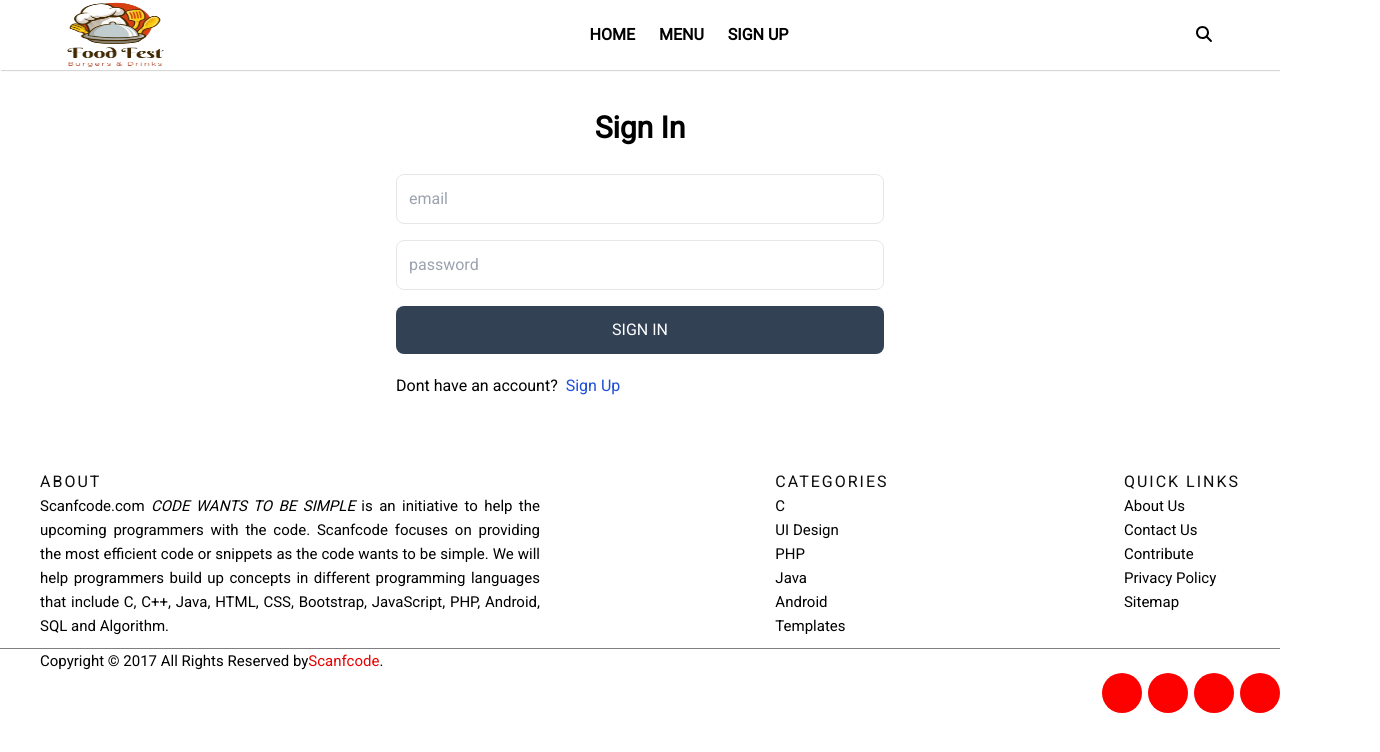
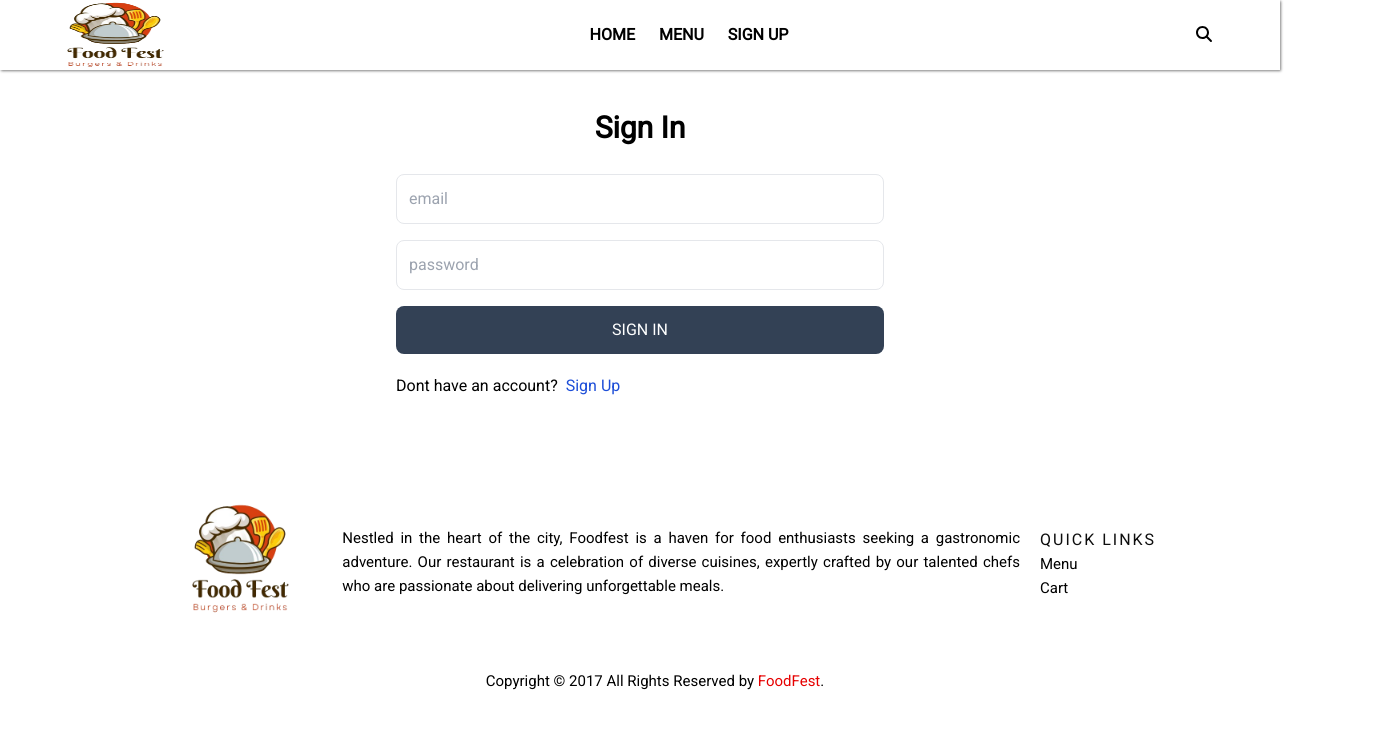
Before and after one commit to LaibaAhmed2003/Food-delivery-app-Front-end-project.github.io, a React (Vite) app: page /signin in a window 1280 px wide. Shown: the top 752 px of the page, 1380 px wide, since content can reach past the window. Built offline with nearby package versions, Linux system fonts and the light colour scheme.

Commit message:
footer changes

```diff
--- a/src/Router.jsx
+++ b/src/Router.jsx
@@ -22,7 +22,6 @@ const Router = () => {
           <Route path="/signup" element={<Signup />} />
           <Route path="/signin" element={<Signin />} />
           <Route path="/burgers" element={<Burgers />} />
-          <Route path="/signup" element={<Signup />} />
           <Route path="/cart" element={<Cart />} />
           <Route path="/checkout" element={<Checkout />} />
           <Route path="/burger-detail/:id" element={<BurgersDetail />} />
--- a/src/components/footer.jsx
+++ b/src/components/footer.jsx
@@ -159,130 +159,100 @@
 //     </div>
 //   );
 // };
+import logo from "./Images/navlogo.png";
 const Footer = () => {
   return (
     <>
       <footer className="site-footer">
-        <div className="container">
         <div
-            className="row"
+          className="container"
+          style={{
+            display: "flex",
+            alignItems: "center",
+            justifyContent: "center",
+            margin: "0px 100px",
+          }}
+        >
+          <div
+            className=""
             style={{
               padding: "10px 40px",
               display: "flex",
-              justifyContent: "space-between",
+              alignItems: "center",
+              justifyContent: "space-around",
             }}
           >
-            <div className="col-sm-12 col-md-6" style={{ width: "500px" }}>
-              <h6>About</h6>
+            <div
+              className="col-sm-12 col-md-6"
+              style={{
+                width: "500px",
+              }}
+            >
+              <img
+                src={logo}
+                alt=""
+                style={{ width: "200px", height: "200px", marginTop: "-3%" }}
+              />
+            </div>
+            <hr />
+            <div
+              className="col-xs-6 col-md-3"
+              style={{
+                textAlign: "center",
+              }}
+            >
               <p className="text-justify">
-                Scanfcode.com <i>CODE WANTS TO BE SIMPLE </i> is an initiative
-                to help the upcoming programmers with the code. Scanfcode
-                focuses on providing the most efficient code or snippets as the
-                code wants to be simple. We will help programmers build up
-                concepts in different programming languages that include C, C++,
-                Java, HTML, CSS, Bootstrap, JavaScript, PHP, Android, SQL and
-                Algorithm.
+                Nestled in the heart of the city, Foodfest is a haven for food
+                enthusiasts seeking a gastronomic adventure. Our restaurant is a
+                celebration of diverse cuisines, expertly crafted by our
+                talented chefs who are passionate about delivering unforgettable
+                meals.
               </p>
             </div>
-
-            <div className="col-xs-6 col-md-3">
-              <h6>Categories</h6>
-              <ul className="footer-links">
-                <li>
-                  <a href="http://scanfcode.com/category/c-language/">C</a>
-                </li>
-                <li>
-                  <a href="http://scanfcode.com/category/front-end-development/">
-                    UI Design
-                  </a>
-                </li>
-                <li>
-                  <a href="http://scanfcode.com/category/back-end-development/">
-                    PHP
-                  </a>
-                </li>
-                <li>
-                  <a href="http://scanfcode.com/category/java-programming-language/">
-                    Java
-                  </a>
-                </li>
-                <li>
-                  <a href="http://scanfcode.com/category/android/">Android</a>
-                </li>
-                <li>
-                  <a href="http://scanfcode.com/category/templates/">
-                    Templates
-                  </a>
-                </li>
-              </ul>
-            </div>
-
-            <div className="col-xs-6 col-md-3">
+            <div
+              style={{
+                display: "flex",
+                alignItems: "center",
+                justifyContent: "center",
+                marginLeft: "20px",
+              }}
+            >
+              <div
+                className="col-xs-6 col-md-3"
+                style={{
+                  width: "300px",
+                  textAlign: "left",
+                }}
+              >
                 <h6>Quick Links</h6>
                 <ul className="footer-links">
                   <li>
-                  <a href="http://scanfcode.com/about/">About Us</a>
+                    <a href="#burgers">Menu</a>
                   </li>
                   <li>
-                  <a href="http://scanfcode.com/contact/">Contact Us</a>
-                </li>
-                <li>
-                  <a href="http://scanfcode.com/contribute-at-scanfcode/">
-                    Contribute
-                  </a>
-                </li>
-                <li>
-                  <a href="http://scanfcode.com/privacy-policy/">
-                    Privacy Policy
-                  </a>
-                </li>
-                <li>
-                  <a href="http://scanfcode.com/sitemap/">Sitemap</a>
+                    <a href="#cart">Cart</a>
                   </li>
                 </ul>
               </div>
             </div>
+          </div>
           <hr />
         </div>
-        <div className="container">
-          <div className="row">
+        <div className="container" style={{ textAlign: "center" }}>
+          <div
+            className="row"
+            style={{ textAlign: "center", marginLeft: "30px" }}
+          >
             <div
               className="col-md-8 col-sm-6 col-xs-12"
               style={{
                 padding: "0px 40px",
-                display: "flex",
-                justifyContent: "space-between",
               }}
             >
               <p className="copyright-text">
                 Copyright &copy; 2017 All Rights Reserved by
-                <a href="#">Scanfcode</a>.
+                <a href="#home"> FoodFest</a>.
               </p>
-            </div>
-
-            <div className="col-md-4 col-sm-6 col-xs-12">
-              <ul className="social-icons">
-                <li>
-                  <a className="facebook" href="#">
-                    <i className="fa fa-facebook"></i>
-                  </a>
-                </li>
-                <li>
-                  <a className="twitter" href="#">
-                    <i className="fa fa-twitter"></i>
-                  </a>
-                </li>
-                <li>
-                  <a className="dribbble" href="#">
-                    <i className="fa fa-dribbble"></i>
-                  </a>
-                </li>
-                <li>
-                  <a className="linkedin" href="#">
-                    <i className="fa fa-linkedin"></i>
-                  </a>
-                </li>
-              </ul>
             </div>
           </div>
         </div>
--- a/src/index.css
+++ b/src/index.css
@@ -18,7 +18,7 @@
   display: flex;
   align-items: center;
   justify-content: space-between;
-  box-shadow: 0.5px 0.5px 1.5px grey;
+  box-shadow: 0.5px 0.5px 2.5px gray;
 }
 .leftnav img {
   margin-left: 15px;
--- a/src/pages/Signin.jsx
+++ b/src/pages/Signin.jsx
@@ -66,7 +66,7 @@ const SignIn = () => {
       </form>
       <div className="flex gap-2 mt-5">
         <p>Dont have an account?</p>
-        <Link to={"/sign-up"}>
+        <Link to={"/signup"}>
           <span className="text-blue-700">Sign Up</span>
         </Link>
       </div>
```
Lines whose indentation alone changed are shown as unchanged.
